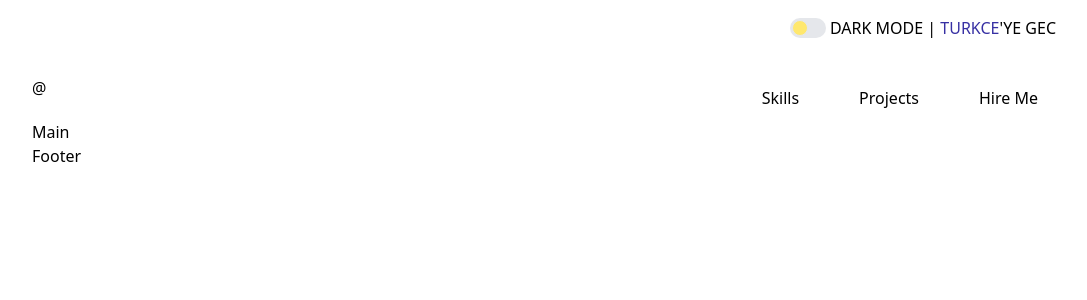
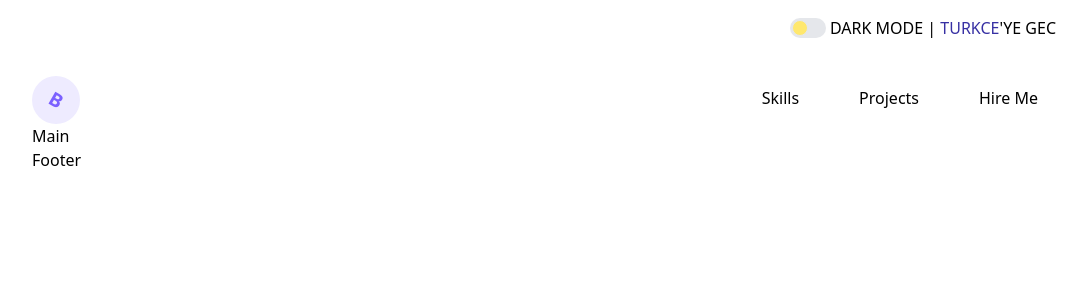
Before and after one commit to bertansogutlu/cv, a React (Vite) app: page / in a window 1280 px wide. Shown: the top 300 px of the page, without its empty margins (96-1183 px from the left). Built offline with nearby package versions, Linux system fonts and the light colour scheme.

Commit message:
header bolumu sablon olusturuldu

```diff
--- a/src/App.css
+++ b/src/App.css
@@ -9,3 +9,21 @@
     border-radius: 0.5rem;
     padding: 0.5rem 1rem;
 }
+
+.mark {
+    background-color: #EEEBFF;
+    width: 3rem;
+    height: 3rem;
+    text-align: center;
+    border-radius: 1.5rem;
+    display: table;
+    vertical-align: middle;
+}
+.mark p {
+    display: table-cell;
+    vertical-align: middle;
+    color: #7B61FF;
+    font-weight: bold;
+    font-size: 1.2rem;
+    transform: rotate(30deg);
+}
--- a/src/components/Header.jsx
+++ b/src/components/Header.jsx
@@ -15,7 +15,7 @@ function Header() {
       </button>
     </div>
     <div className="flex justify-between">
-      <div>@</div>
+      <div className='mark'><p>B</p></div>
       <div className="flex gap-6">
         {['Skills','Projects','Hire Me'].map(item => {
           return (
```
